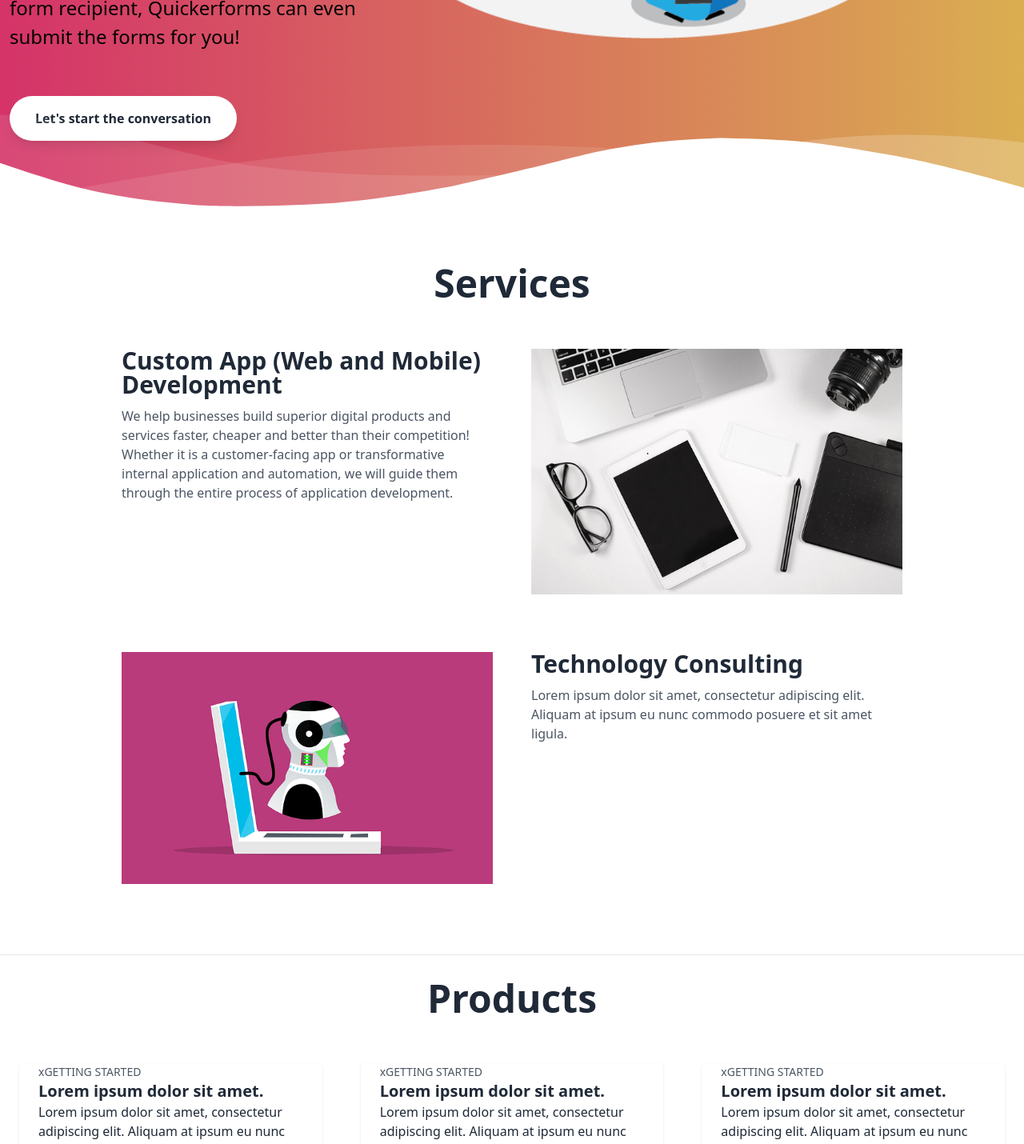
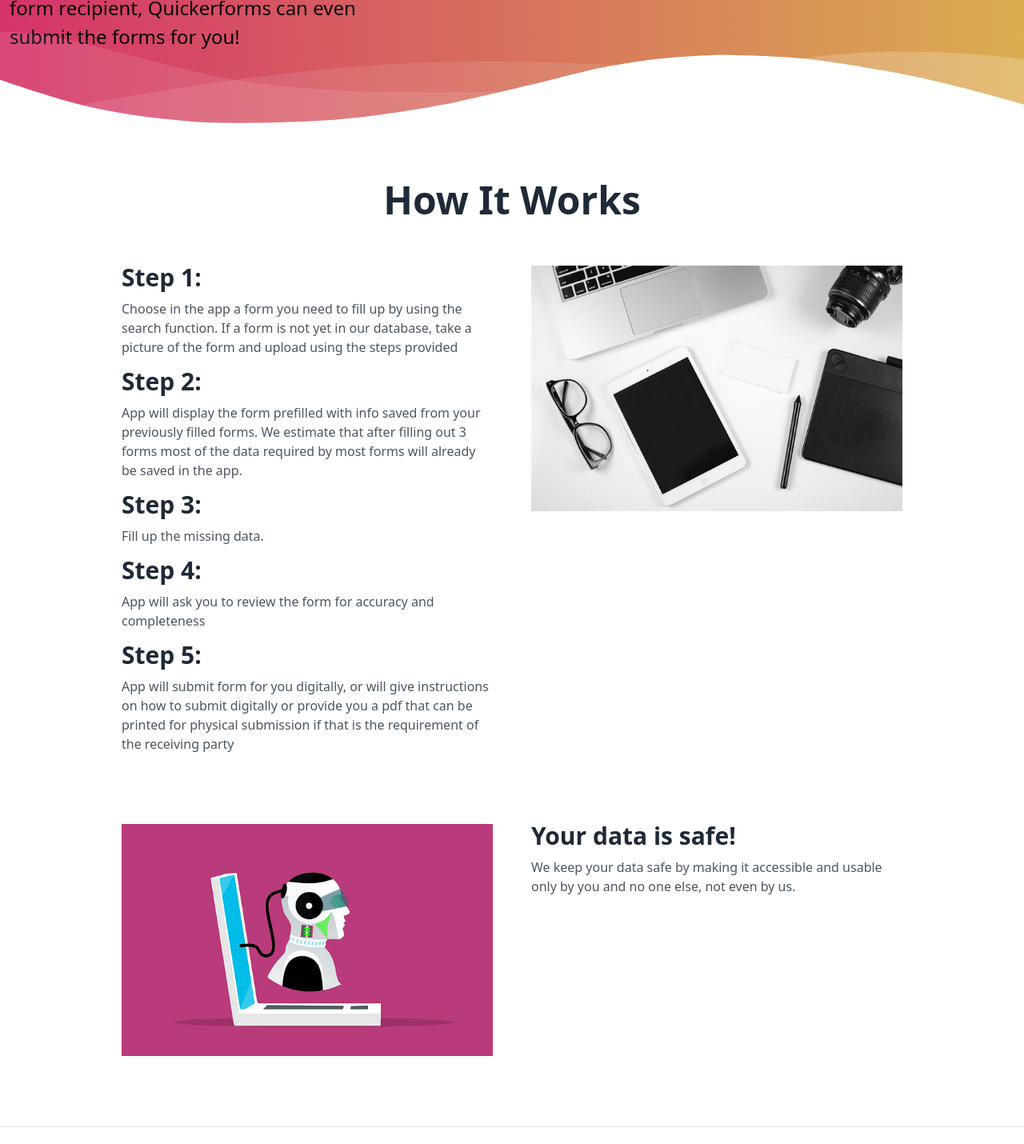
Before and after one commit to smicapplab/applabs-next-js, a Next.js app: page / in a window 1280 px wide. Shown: the part 760-2190 px from the top of the page at 80% size. Built offline with nearby package versions, Linux system fonts and the light colour scheme.

Commit message:
content changes

```diff
--- a/src/components/hero.js
+++ b/src/components/hero.js
@@ -32,9 +32,9 @@ export default function Hero() {
             allowed by the form recipient, Quickerforms can even submit the
             forms for you!
           </p>
-          <button className="mx-auto lg:mx-0 hover:underline bg-white text-gray-800 font-bold rounded-full my-6 py-4 px-8 shadow-lg focus:outline-none focus:shadow-outline transform transition hover:scale-105 duration-300 ease-in-out">
+          {/* <button className="mx-auto lg:mx-0 hover:underline bg-white text-gray-800 font-bold rounded-full my-6 py-4 px-8 shadow-lg focus:outline-none focus:shadow-outline transform transition hover:scale-105 duration-300 ease-in-out">
             Let's start the conversation
-          </button>
+          </button> */}
         </div>
         <div className="w-full md:w-3/5 py-6 text-center">
           <img className="w-full md:w-4/5 z-50" src="hero.png" />
--- a/src/components/mainContent.js
+++ b/src/components/mainContent.js
@@ -3,7 +3,7 @@ export default function MainContent() {
     <section className="bg-white border-b py-8">
       <div className="container max-w-5xl mx-auto m-8">
         <h2 className="w-full my-2 text-5xl font-bold leading-tight text-center text-gray-800">
-                    Services
+          How It Works
         </h2>
         <div className="w-full mb-4">
           <div className="h-1 mx-auto gradient w-64 opacity-25 my-0 py-0 rounded-t"></div>
@@ -11,13 +11,40 @@ export default function MainContent() {
         <div className="flex flex-wrap">
           <div className="w-5/6 sm:w-1/2 p-6">
             <h3 className="text-3xl text-gray-800 font-bold leading-none mb-3">
-                            Custom App (Web and Mobile) Development
+              Step 1:
             </h3>
-                        <p className="text-gray-600 mb-8">
-                            We help businesses build superior digital products and services faster, cheaper and better than their competition! Whether it is a customer-facing app or
-                            transformative internal application and automation, we will guide them through the entire process of application development.
-                            <br />
-                            <br />
+            <p className="text-gray-600 mb-4">
+              Choose in the app a form you need to fill up by using the search
+              function. If a form is not yet in our database, take a picture of
+              the form and upload using the steps provided
+            </p>
+            <h3 className="text-3xl text-gray-800 font-bold leading-none mb-3">
+              Step 2:
+            </h3>
+            <p className="text-gray-600 mb-4">
+              App will display the form prefilled with info saved from your
+              previously filled forms. We estimate that after filling out 3
+              forms most of the data required by most forms will already be
+              saved in the app.
+            </p>
+            <h3 className="text-3xl text-gray-800 font-bold leading-none mb-3">
+              Step 3:
+            </h3>
+            <p className="text-gray-600 mb-4">Fill up the missing data.</p>
+            <h3 className="text-3xl text-gray-800 font-bold leading-none mb-3">
+              Step 4:
+            </h3>
+            <p className="text-gray-600 mb-4">
+              App will ask you to review the form for accuracy and completeness
+            </p>
+            <h3 className="text-3xl text-gray-800 font-bold leading-none mb-3">
+              Step 5:
+            </h3>
+            <p className="text-gray-600 mb-4">
+              App will submit form for you digitally, or will give instructions
+              on how to submit digitally or provide you a pdf that can be
+              printed for physical submission if that is the requirement of the
+              receiving party
             </p>
           </div>
           <div className="w-full sm:w-1/2 p-6">
@@ -31,17 +58,15 @@ export default function MainContent() {
           <div className="w-full sm:w-1/2 p-6 mt-6">
             <div className="align-middle">
               <h3 className="text-3xl text-gray-800 font-bold leading-none mb-3">
-                                Technology Consulting
+                Your data is safe!
               </h3>
-                            <p className="text-gray-600 mb-8">
-                                Lorem ipsum dolor sit amet, consectetur adipiscing elit. Aliquam at ipsum eu nunc commodo posuere et sit amet ligula.
-                                <br />
-                                <br />
+              <p className="text-gray-600 mb-4">
+              We keep your data safe by making it accessible and usable only by you and no one else, not even by us.
               </p>
             </div>
           </div>
         </div>
       </div>
     </section>
-    )
+  );
 }
--- a/src/components/products.js
+++ b/src/components/products.js
@@ -3,7 +3,7 @@ export default function Products() {
         <section className="bg-white">
             <div className="container mx-auto flex flex-wrap pt-4 pb-12">
                 <h2 className="w-full my-2 text-5xl font-bold leading-tight text-center text-gray-800">
-                    Products
+                    How we do it
                 </h2>
                 <div className="w-full mb-4">
                     <div className="h-1 mx-auto gradient w-64 opacity-25 my-0 py-0 rounded-t"></div>
@@ -11,14 +11,8 @@ export default function Products() {
                 <div className="w-full md:w-1/3 p-6 flex flex-col flex-grow flex-shrink">
                     <div className="flex-1 bg-white rounded-t rounded-b-none overflow-hidden shadow">
                         <a href="#" className="flex flex-wrap no-underline hover:no-underline">
-                            <p className="w-full text-gray-600 text-xs md:text-sm px-6">
-                                xGETTING STARTED
-                            </p>
-                            <div className="w-full font-bold text-xl text-gray-800 px-6">
-                                Lorem ipsum dolor sit amet.
-                            </div>
                             <p className="text-gray-800 text-base px-6 mb-5">
-                                Lorem ipsum dolor sit amet, consectetur adipiscing elit. Aliquam at ipsum eu nunc commodo posuere et sit amet ligula.
+                            We keep on building your data as you fill up more forms. You will spend less and less time filling up forms as your data becomes more complete
                             </p>
                         </a>
                     </div>
@@ -33,14 +27,8 @@ export default function Products() {
                 <div className="w-full md:w-1/3 p-6 flex flex-col flex-grow flex-shrink">
                     <div className="flex-1 bg-white rounded-t rounded-b-none overflow-hidden shadow">
                         <a href="#" className="flex flex-wrap no-underline hover:no-underline">
-                            <p className="w-full text-gray-600 text-xs md:text-sm px-6">
-                                xGETTING STARTED
-                            </p>
-                            <div className="w-full font-bold text-xl text-gray-800 px-6">
-                                Lorem ipsum dolor sit amet.
-                            </div>
                             <p className="text-gray-800 text-base px-6 mb-5">
-                                Lorem ipsum dolor sit amet, consectetur adipiscing elit. Aliquam at ipsum eu nunc commodo posuere et sit amet ligula.
+                            We keep a database of forms and keep adding to it as we discover more so no more surfing the internet just to find forms
                             </p>
                         </a>
                     </div>
@@ -55,14 +43,8 @@ export default function Products() {
                 <div className="w-full md:w-1/3 p-6 flex flex-col flex-grow flex-shrink">
                     <div className="flex-1 bg-white rounded-t rounded-b-none overflow-hidden shadow">
                         <a href="#" className="flex flex-wrap no-underline hover:no-underline">
-                            <p className="w-full text-gray-600 text-xs md:text-sm px-6">
-                                xGETTING STARTED
-                            </p>
-                            <div className="w-full font-bold text-xl text-gray-800 px-6">
-                                Lorem ipsum dolor sit amet.
-                            </div>
                             <p className="text-gray-800 text-base px-6 mb-5">
-                                Lorem ipsum dolor sit amet, consectetur adipiscing elit. Aliquam at ipsum eu nunc commodo posuere et sit amet ligula.
+                            We keep a history of forms that you have filled up and give you access to that history
                             </p>
                         </a>
                     </div>
```
Lines whose indentation alone changed are shown as unchanged.
